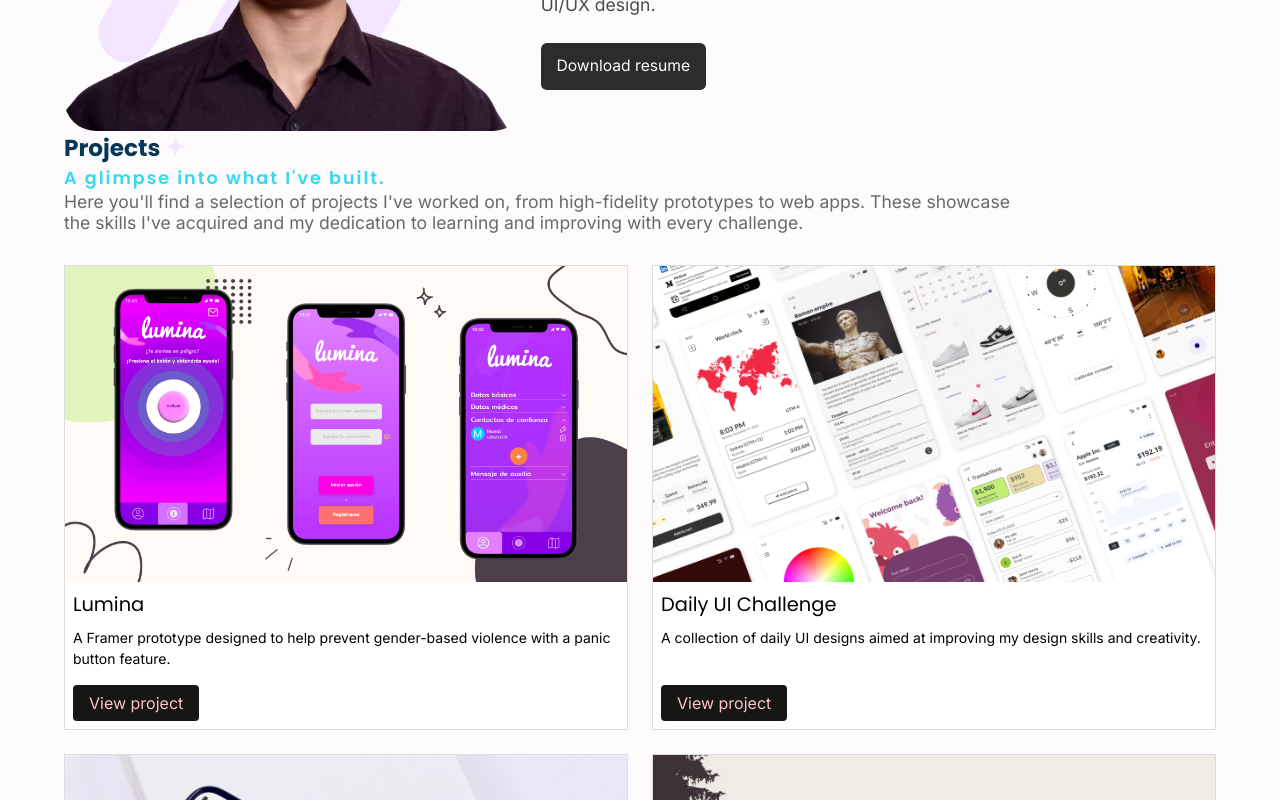
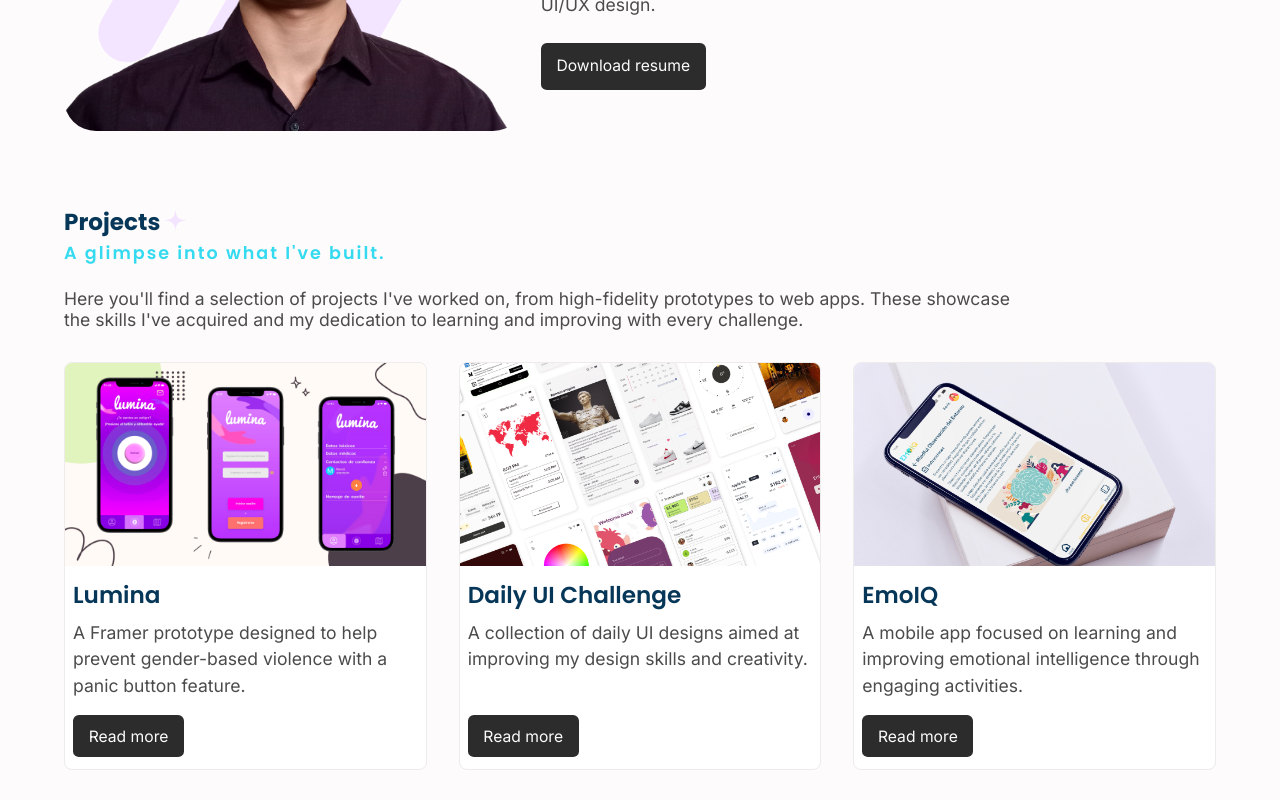
Before and after one commit to carloszamora14/portfolio, a React (Vite) app: page / in a window 1280 px wide. Shown: the part 1220-2020 px from the top of the page. Built offline with nearby package versions, Linux system fonts and the light colour scheme.

Commit message:
refactor markup of ProjectCard component and update styles for Project and ProjectCard

```diff
--- a/src/components/ProjectCard/ProjectCard.jsx
+++ b/src/components/ProjectCard/ProjectCard.jsx
@@ -3,21 +3,23 @@ import styles from './ProjectCard.module.css';
 
 function ProjectCard({ img, imgAlt, projectName, description, url }) {
   return (
-    <article className={styles.projectCard}>
+    <article className={styles.card}>
+      <figure className={styles.figure}>
         <div className={styles.imageWrapper}>
-        <img src={img} alt={imgAlt} className={styles.projectImage} />
+          <img src={img} alt={imgAlt} className={styles.image} />
         </div>
-      <section className={styles.projectDetails}>
-        <h3 className={styles.projectTitle}>{projectName}</h3>
-        <p className={styles.projectDescription}>{description}</p>
+        <figcaption className={styles.details}>
+          <h3 className={styles.title}>{projectName}</h3>
+          <p className={styles.description}>{description}</p>
           <Link
             to={url}
-          className={styles.projectButton}
-          aria-label={`View ${projectName} project`}
+            className={styles.button}
+            aria-label={`Learn more about the ${projectName} project`}
           >
-          View project
+            Read more
           </Link>
-      </section>
+        </figcaption>
+      </figure>
     </article>
   );
 }
--- a/src/components/ProjectCard/ProjectCard.module.css
+++ b/src/components/ProjectCard/ProjectCard.module.css
@@ -1,76 +1,92 @@
-.projectCard {
+.card {
+  height: 100%;
+  border: 1px solid #eeebeb;
+  border-radius: 0.5rem;
+  background-color: #ffffff;
+  transition:
+    box-shadow 250ms ease,
+    transform 250ms ease-in-out;
+  overflow: hidden;
+}
+
+.figure {
   display: flex;
   flex-direction: column;
   height: 100%;
-  border: 1px solid #ddd;
-  background-color: #fff;
-  transition: box-shadow 250ms ease, transform 300ms ease-in-out;
+  margin: 0;
 }
 
 .imageWrapper {
+  position: relative;
   overflow: hidden;
-  aspect-ratio: 16 / 9;
+  padding-bottom: calc(9 / 16 * 100%);
 }
 
-.projectImage {
-  /* width: 100%; */
-  min-width: 100%;
-  min-height: 100%;
-  background-size: cover;
+.image {
+  position: absolute;
+  top: 0;
+  left: 0;
+  width: 100%;
+  height: 100%;
+  object-fit: cover;
+  object-position: top left;
   transition: transform 500ms ease-in-out;
 }
 
-.projectDetails {
+.details {
   display: flex;
   flex-direction: column;
   flex-grow: 1;
-  padding: 0.5rem;
+  padding: 0.75rem 0.5rem;
 }
 
-.projectTitle {
-  font-size: var(--fs-md);
+.title {
+  font-family: var(--ff-headings);
+  font-weight: var(--fw-semi-bold);
+  font-size: var(--fs-lg);
+  color: var(--clr-midnight-blue);
   margin-bottom: 0.5rem;
-  font-family: var(--ff-headings);
 }
 
-.projectDescription {
-  font-size: 0.875rem;
-  margin-bottom: 16px;
+.description {
+  font-size: var(--fs-sm);
   line-height: 1.5;
+  color: var(--clr-darkish-gray);
+  margin-bottom: 1rem;
 }
 
-.projectButton {
+.button {
   text-decoration: none;
   align-self: start;
-  padding: 8px 16px;
-  background-color: var(--clr-midnight-blue);
-  background-color: var(--clr-dark);
-  color: var(--clr-turquoise);
-  color: pink;
+  padding: 0.75em 1em;
+  background-color: var(--clr-dark-gray);
+  font-size: var(--fs-xs);
+  color: var(--clr-white);
   margin-top: auto;
-  /* color: var(--clr-lavender); */
   border: none;
-  border-radius: 0.25rem;
+  border-radius: 0.375em;
   cursor: pointer;
-  transition: background-color 300ms ease;
+  transition:
+    background-color 250ms ease,
+    color 250ms ease;
 }
 
-.projectButton:focus {
+@media (hover: hover) and (pointer: fine) {
+  .card:hover {
+    transform: translateY(-4px);
+  }
+
+  .card:hover .image {
+    transform: scale(1.05);
+  }
+
+  .button:hover {
+    background-color: var(--clr-dark);
+    color: pink;
+  }
+}
+
+.button:focus {
   background-color: var(--clr-dark);
   outline-offset: 3px;
 }
-
-@media (hover: hover) and (pointer: fine) {
-  .projectCard:hover {
-    box-shadow: 0 2px 4px rgba(0, 0, 0, 0.1);
-    transform: translateY(-8px);
-  }
-
-  .projectImage:hover {
-    transform: scale(1.05);
-  }
-
-  .projectButton:hover {
-    background-color: var(--clr-dark);
-  }
-}
--- a/src/components/Projects/Projects.module.css
+++ b/src/components/Projects/Projects.module.css
@@ -1,8 +1,13 @@
+.section {
+  margin-top: clamp(2rem, 2rem + 3.3333vw, 5rem);
+}
+
 .description {
   font-family: var(--ff-text);
   font-weight: var(--fw-regular);
   font-size: var(--fs-sm);
-  color: var(--clr-gray);
+  color: var(--clr-darkish-gray);
+  margin-top: 1.25em;
   max-width: 60rem;
 }
 
@@ -23,10 +28,15 @@
   .content {
     grid-template-columns: repeat(auto-fit, minmax(20rem, 1fr));
   }
+
+  .content {
+    gap: 1.75rem;
+  }
 }
 
 @media screen and (min-width: 60rem) {
   .content {
-    grid-template-columns: repeat(auto-fit, minmax(24rem, 1fr));
+    grid-template-columns: repeat(auto-fit, minmax(22rem, 1fr));
+    gap: 2rem;
   }
 }
--- a/src/data/projects.js
+++ b/src/data/projects.js
@@ -19,7 +19,6 @@ const projects = [
     img: DailyUiChallenge,
     imgAlt: 'Showcase of various mobile app UI designs',
     projectName: 'Daily UI Challenge',
-    tagline: 'Daily design practice',
     description:
       'A collection of daily UI designs aimed at improving my design skills and creativity.',
     url: '/daily-ui-challenge',
@@ -28,7 +27,6 @@ const projects = [
     img: Emoiq,
     imgAlt: 'Home screen of the EmoIQ mobile application',
     projectName: 'EmoIQ',
-    tagline: 'Enhance your emotional intelligence',
     description:
       'A mobile app focused on learning and improving emotional intelligence through engaging activities.',
     url: '/emoiq',
@@ -37,7 +35,6 @@ const projects = [
     img: OhMyDeer,
     imgAlt: 'Silhouette of a deer on a mountain backdrop',
     projectName: 'Oh My Deer',
-    tagline: 'Raise awareness against animal hunting',
     description:
       'A 2D adventure game that raises awareness about the impact of animal hunting on wildlife.',
     url: '/oh-my-deer',
@@ -46,7 +43,6 @@ const projects = [
     img: DonaBikes,
     imgAlt: 'Mockup of a smartphone displaying the Dona Bikes app home screen',
     projectName: 'Dona Bikes',
-    tagline: 'Explore your biking adventure',
     description:
       'A design and prototype created in Figma for a fictional bike shop.',
     url: '/dona-bikes',
@@ -55,7 +51,6 @@ const projects = [
     img: MovieFinder,
     imgAlt: 'Home screen of the Movie Finder application',
     projectName: 'Movie Finder',
-    tagline: 'Discover your next favorite film',
     description:
       'A React web application that allows users to search for and display information about movies.',
     url: '/movie-finder',
```
Lines whose indentation alone changed are shown as unchanged.
